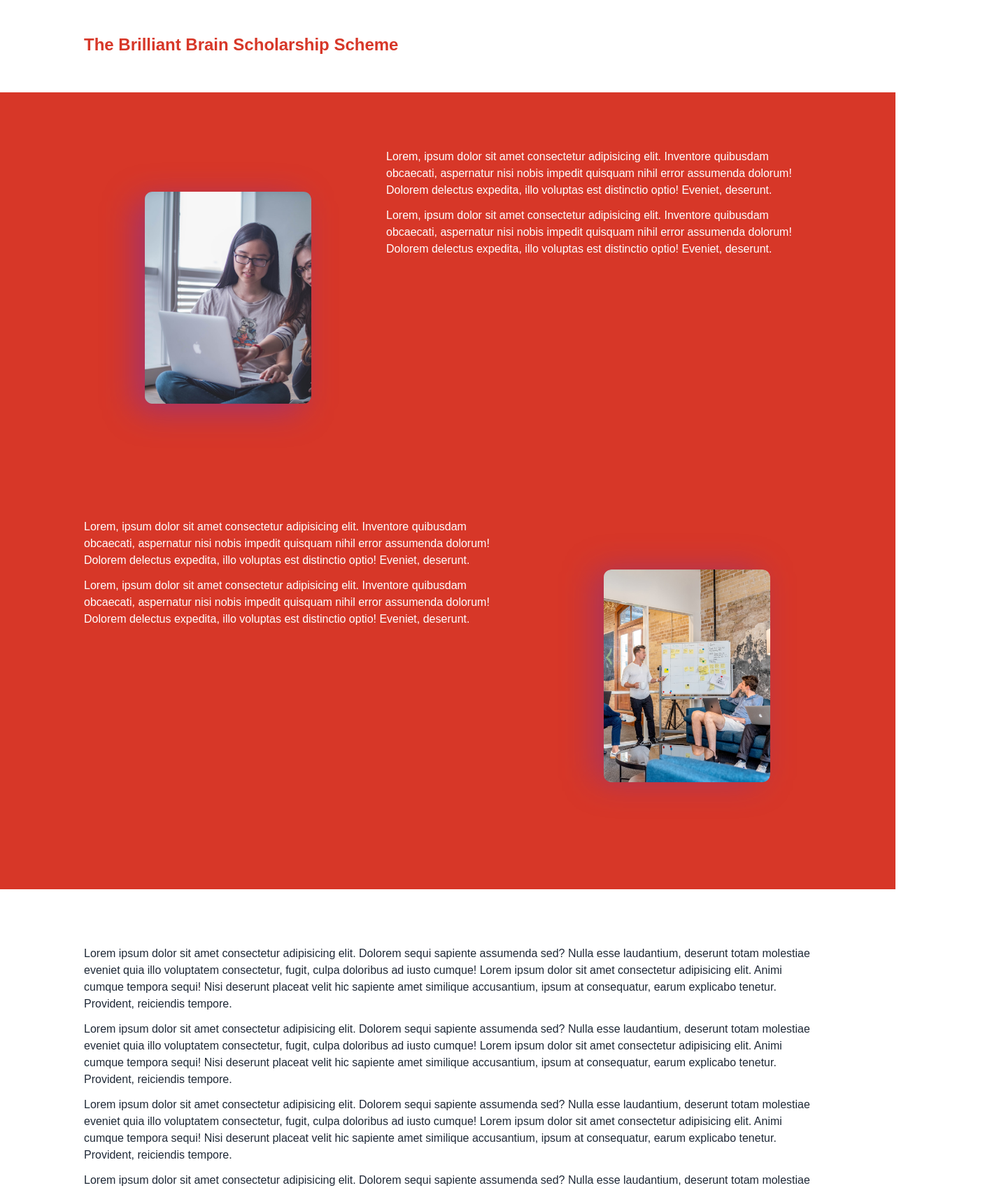
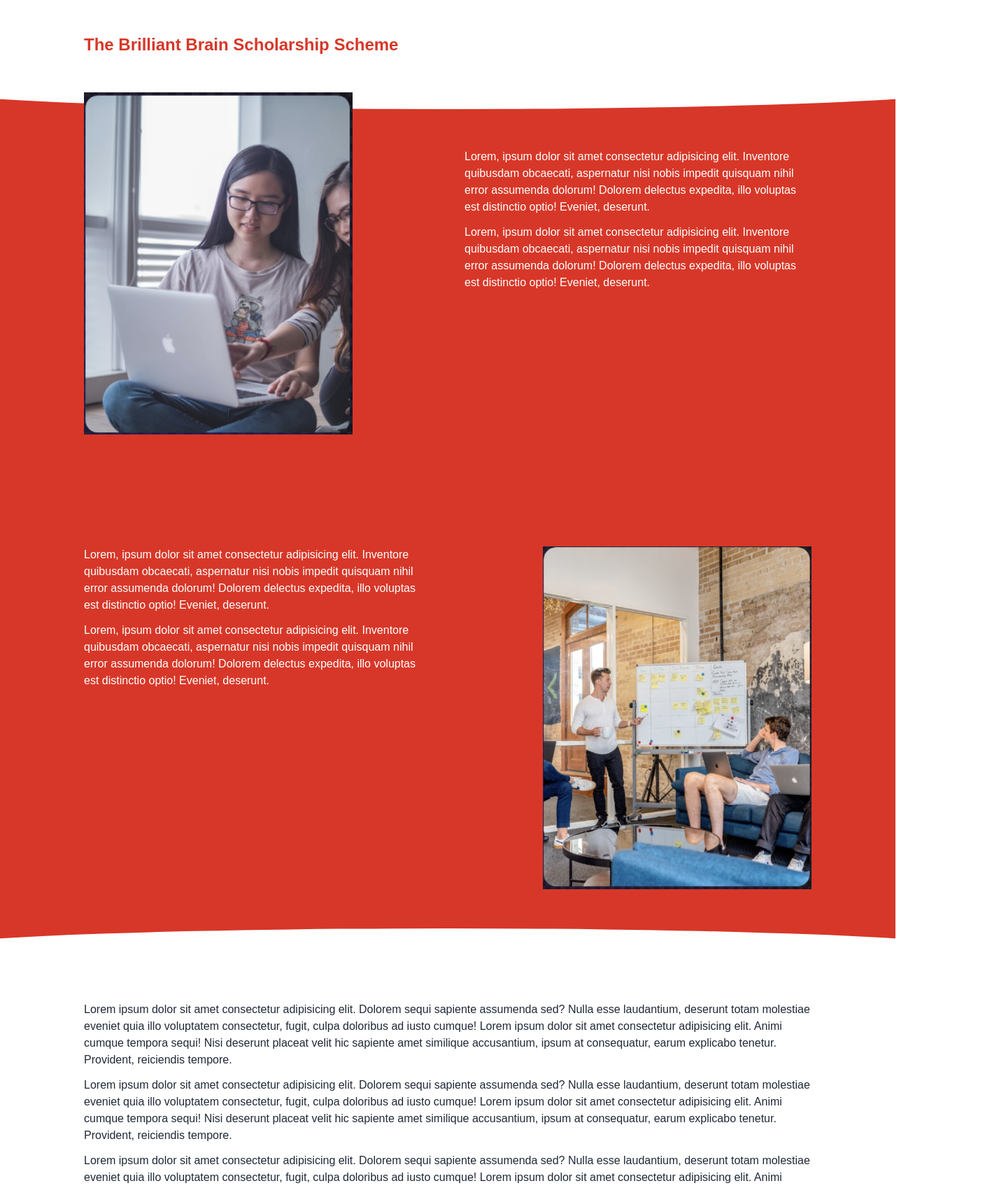
Before and after one commit to adefokun/brilliant-brain, a Next.js app: page /about-us in a window 1280 px wide. Shown: the part 300-1998 px from the top of the page at 70% size, 1408 px wide, since content can reach past the window. Built offline with nearby package versions, Linux system fonts and the light colour scheme; a web font is replaced by a local one; what prettier-plugin-tailwindcss would draw is missing.

Commit message:
about style updates

```diff
--- a/pages/about-us.tsx
+++ b/pages/about-us.tsx
@@ -13,28 +13,32 @@ const AboutUs = () => {
             <h1 className="text-4xl md:text-5xl font-extrabold text-white font-argentinum mb-3">About Us</h1>
             <span className='font-bold'>Home / About Us</span>
         </section>
-        <section className='section pt-12 pb-10'>
+        <section className='section pt-12 pb-10 relative after:absolute after:translate-y-6 after:bottom-0 after:-left-[10%] after:w-[120%] after:h-16 after:rounded-[100%] after:bg-white'>
             <h1 className="text-2xl text-primary font-bold font-argentinum py-3">
                 The Brilliant Brain Scholarship Scheme
             </h1>
         </section>
         <section className="section py-20 bg-primary text-white">
             <div className="flex flex-col md:flex-row gap-12 mb-20">
-                <Image src={About1} alt="" className="w-full max-w-sm" />
-                <div className="flex-1 flex flex-col gap-3">
+                <div className="flex-1 relative md:-top-20">
+                    <Image src={About1} alt="" className="w-full max-w-sm" />
+                </div>
+                <div className="flex-1 max-w-lg flex flex-col gap-3">
                     <p>Lorem, ipsum dolor sit amet consectetur adipisicing elit. Inventore quibusdam obcaecati, aspernatur nisi nobis impedit quisquam nihil error assumenda dolorum! Dolorem delectus expedita, illo voluptas est distinctio optio! Eveniet, deserunt.</p>
                     <p>Lorem, ipsum dolor sit amet consectetur adipisicing elit. Inventore quibusdam obcaecati, aspernatur nisi nobis impedit quisquam nihil error assumenda dolorum! Dolorem delectus expedita, illo voluptas est distinctio optio! Eveniet, deserunt.</p>
                 </div>
             </div>
             <div className="flex flex-col md:flex-row gap-12">
-                <div className="flex-1 flex flex-col gap-3">
+                <div className="flex-1 max-w-lg flex flex-col gap-3">
                     <p>Lorem, ipsum dolor sit amet consectetur adipisicing elit. Inventore quibusdam obcaecati, aspernatur nisi nobis impedit quisquam nihil error assumenda dolorum! Dolorem delectus expedita, illo voluptas est distinctio optio! Eveniet, deserunt.</p>
                     <p>Lorem, ipsum dolor sit amet consectetur adipisicing elit. Inventore quibusdam obcaecati, aspernatur nisi nobis impedit quisquam nihil error assumenda dolorum! Dolorem delectus expedita, illo voluptas est distinctio optio! Eveniet, deserunt.</p>
                 </div>
-                <Image src={About2} alt="" className="w-full max-w-sm" />
+                <div className="flex-1 flex justify-end">
+                    <Image src={About2} alt="" className="w-full max-w-sm" />
+                </div>
             </div>
         </section>
-        <section className="section flex flex-col gap-3 pt-20 pb-20">
+        <section className="section flex flex-col gap-3 pt-20 pb-20 relative after:absolute after:top-0 after:-translate-y-6 after:-left-[10%] after:w-[120%] after:h-16 after:rounded-[100%] after:bg-white">
             {[0,1,2,3,4].map(el => (
                 <p key={el}>Lorem ipsum dolor sit amet consectetur adipisicing elit. Dolorem sequi sapiente assumenda sed? Nulla esse laudantium, deserunt totam molestiae eveniet quia illo voluptatem consectetur, fugit, culpa doloribus ad iusto cumque! Lorem ipsum dolor sit amet consectetur adipisicing elit. Animi cumque tempora sequi! Nisi deserunt placeat velit hic sapiente amet similique accusantium, ipsum at consequatur, earum explicabo tenetur. Provident, reiciendis tempore.</p>
             ))}
```
Also changed, not shown: interfaces/index.ts (+13 -4 lines), assets/about1.png, assets/about2.png.
